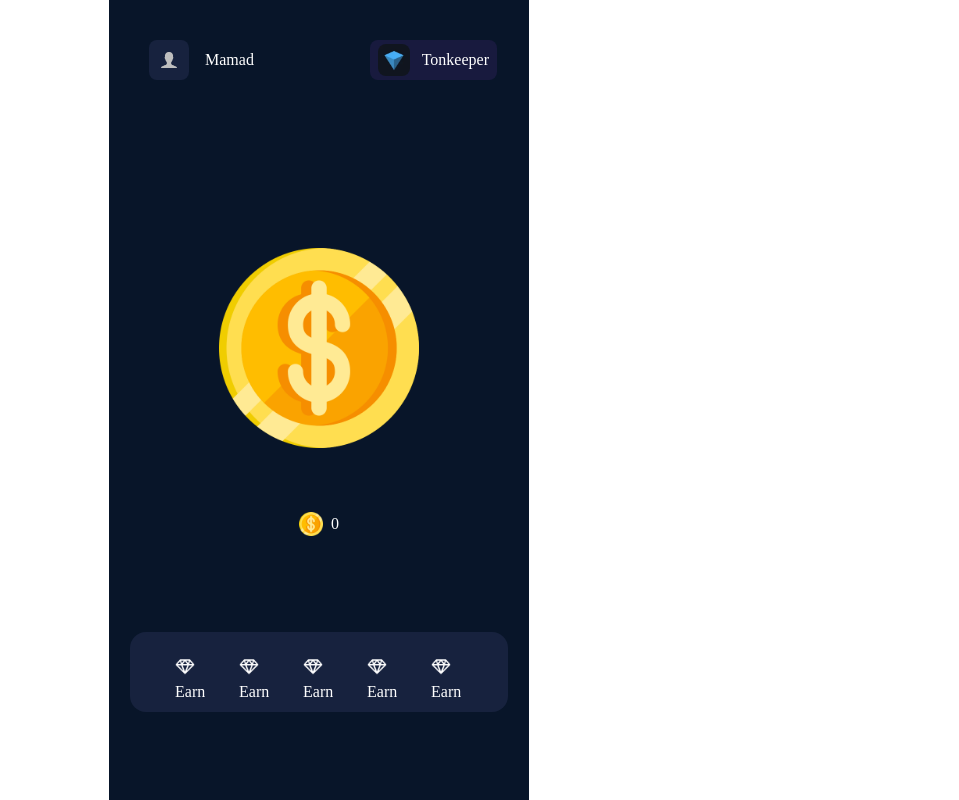
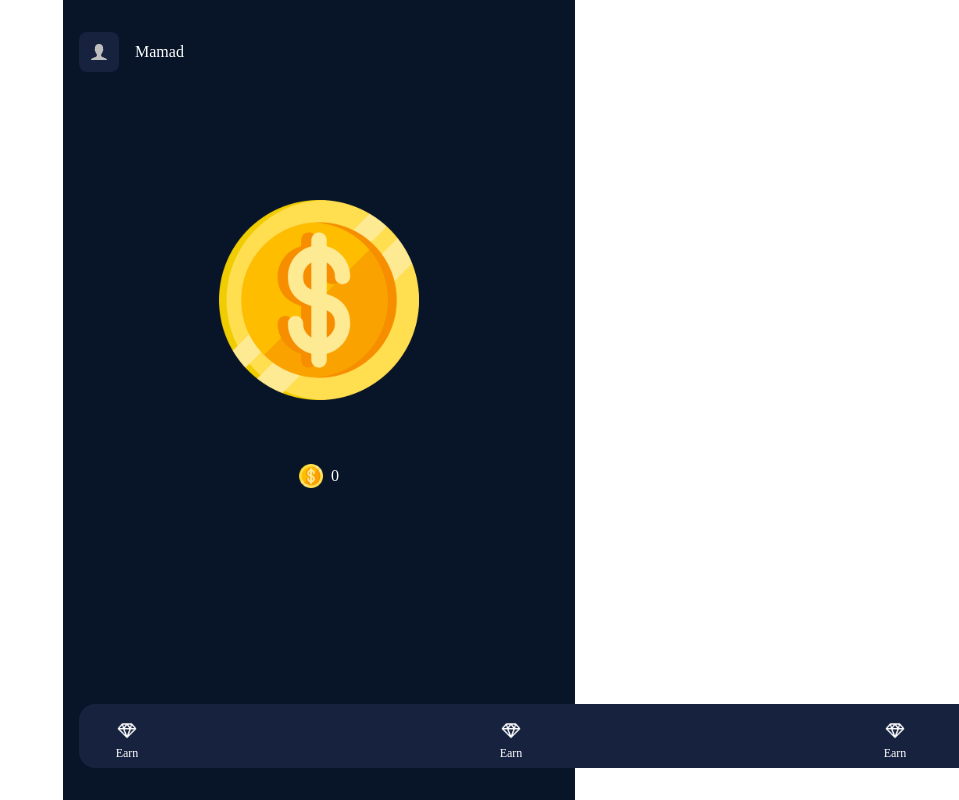
Before and after one commit to Parisa-Sp/fox-swap, a Next.js app: page / in a window 1280 px wide. Shown: the whole page, without its empty margins (321-1280 px from the left). Built offline with nearby package versions, Linux system fonts and the light colour scheme.

Commit message:
refactor: move bottom sheet to layout

```diff
--- /dev/null
+++ b/src/components/Layout/BottomSheet/Item.tsx
@@ -0,0 +1,28 @@
+import Image from "next/image";
+
+type Props = {
+  icon: string;
+  text: string;
+  route: string;
+};
+
+export default function BottomSheetNavigationBarItem(props: Props) {
+  const { icon, text, route } = props;
+
+  return (
+    <div
+      style={{
+        width: "32px",
+        height: "32px",
+        display: "flex",
+        flexDirection: "column",
+        alignItems: "center",
+        gap: "4px",
+        cursor: "pointer",
+      }}
+    >
+      <Image src={icon} alt={text} width={20} height={20} />
+      <div style={{ color: "white", fontSize: "12px" }}>{text}</div>
+    </div>
+  );
+}
--- /dev/null
+++ b/src/components/Layout/BottomSheet/index.tsx
@@ -0,0 +1,41 @@
+import BottomSheetNavigationBarItem from "./Item";
+
+export default function BottomSheetNavigationBar() {
+  return (
+    <div
+      style={{
+        backgroundColor: "#17223E",
+        borderRadius: "16px",
+        width: "calc(100% - 16px * 2)",
+        padding: "16px 32px",
+        color: "white",
+        display: "flex",
+        alignItems: "center",
+        justifyContent: "space-between",
+        position: "fixed",
+        bottom: "32px",
+      }}
+    >
+      <BottomSheetNavigationBarItem
+        icon={"/diamond.png"}
+        text={"Earn"}
+        route={"/earn"}
+      />
+      <BottomSheetNavigationBarItem
+        icon={"/diamond.png"}
+        text={"Earn"}
+        route={"/earn"}
+      />
+      <BottomSheetNavigationBarItem
+        icon={"/diamond.png"}
+        text={"Earn"}
+        route={"/earn"}
+      />
+      <BottomSheetNavigationBarItem
+        icon={"/diamond.png"}
+        text={"Earn"}
+        route={"/earn"}
+      />
+    </div>
+  );
+}
--- a/src/components/Layout/Header.tsx
+++ b/src/components/Layout/Header.tsx
@@ -1,4 +1,3 @@
-import Image from "next/image";
 import Avatar from "../Kit/Avatar";
 
 export default function Header() {
@@ -10,37 +9,7 @@ export default function Header() {
         justifyContent: "space-between",
       }}
     >
-      <div
-        style={{
-          padding: "8px",
-          margin: "32px",
-        }}
-      >
-        <Avatar name="Mamad" src="/avatar.png" alt="Avatar" />
-      </div>
-
-      <div
-        style={{
-          padding: "8px",
-          borderRadius: "8px",
-          backgroundColor: "#181A3E",
-          width: "auto",
-          height: "40px",
-          margin: "32px",
-          display: "flex",
-          gap: "12px",
-          alignItems: "center",
-        }}
-      >
-        <Image
-          style={{ borderRadius: "8px" }}
-          src={"/tonkeeper.webp"}
-          width={32}
-          height={32}
-          alt={"tonekeeper"}
-        />
-        <div style={{ color: "white" }}>Tonkeeper</div>
-      </div>
+      <Avatar name="Mamad" src="/avatar.png" alt="Avatar" />
     </div>
   );
 }
--- a/src/components/Layout/index.tsx
+++ b/src/components/Layout/index.tsx
@@ -1,5 +1,6 @@
 import { type ReactNode } from "react";
 import Header from "./Header";
+import BottomSheetNavigationBar from "./BottomSheet";
 
 type Props = {
   children: ReactNode;
@@ -22,13 +23,17 @@ export default function Layout(props: Props) {
       <div
         style={{
           width: "100%",
-          maxWidth: "420px",
+          maxWidth: "512px",
           height: "100%",
           background: "#081529",
+          padding: "32px 16px",
         }}
       >
         <Header />
+
         {children}
+
+        <BottomSheetNavigationBar />
       </div>
     </div>
   );
--- a/src/pages/index.tsx
+++ b/src/pages/index.tsx
@@ -43,91 +43,6 @@ export default function Home() {
         <Image src={"/dollar.png"} alt="coin" width={24} height={24} />
         <div style={{ color: "white" }}>{count}</div>
       </div>
-
-      <div
-        style={{
-          backgroundColor: "#17223E",
-          borderRadius: "16px",
-          marginTop: "96px",
-          width: "90%",
-          padding: "24px",
-          color: "white",
-          display: "flex",
-          alignItems: "center",
-          justifyContent: "center",
-          gap: "32px",
-        }}
-      >
-        <div
-          style={{
-            width: "32px",
-            height: "32px",
-            display: "flex",
-            flexDirection: "column",
-            gap: "4px",
-            cursor: "pointer",
-          }}
-        >
-          <Image src={"/diamond.png"} alt={"diamond"} width={20} height={20} />
-          <div style={{ color: "white" }}>Earn</div>
-        </div>
-
-        <div
-          style={{
-            width: "32px",
-            height: "32px",
-            display: "flex",
-            flexDirection: "column",
-            gap: "4px",
-            cursor: "pointer",
-          }}
-        >
-          <Image src={"/diamond.png"} alt={"diamond"} width={20} height={20} />
-          <div style={{ color: "white" }}>Earn</div>
-        </div>
-
-        <div
-          style={{
-            width: "32px",
-            height: "32px",
-            display: "flex",
-            flexDirection: "column",
-            gap: "4px",
-            cursor: "pointer",
-          }}
-        >
-          <Image src={"/diamond.png"} alt={"diamond"} width={20} height={20} />
-          <div style={{ color: "white" }}>Earn</div>
-        </div>
-
-        <div
-          style={{
-            width: "32px",
-            height: "32px",
-            display: "flex",
-            flexDirection: "column",
-            gap: "4px",
-            cursor: "pointer",
-          }}
-        >
-          <Image src={"/diamond.png"} alt={"diamond"} width={20} height={20} />
-          <div style={{ color: "white" }}>Earn</div>
-        </div>
-
-        <div
-          style={{
-            width: "32px",
-            height: "32px",
-            display: "flex",
-            flexDirection: "column",
-            gap: "4px",
-            cursor: "pointer",
-          }}
-        >
-          <Image src={"/diamond.png"} alt={"diamond"} width={20} height={20} />
-          <div style={{ color: "white" }}>Earn</div>
-        </div>
-      </div>
     </div>
   );
 }
```
